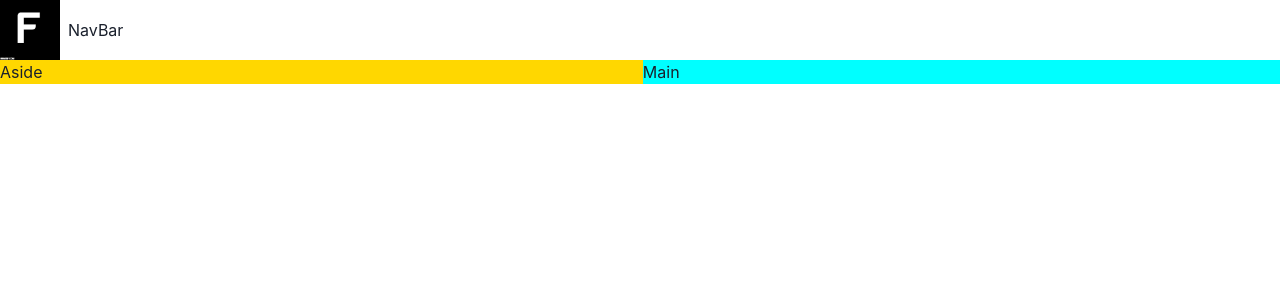
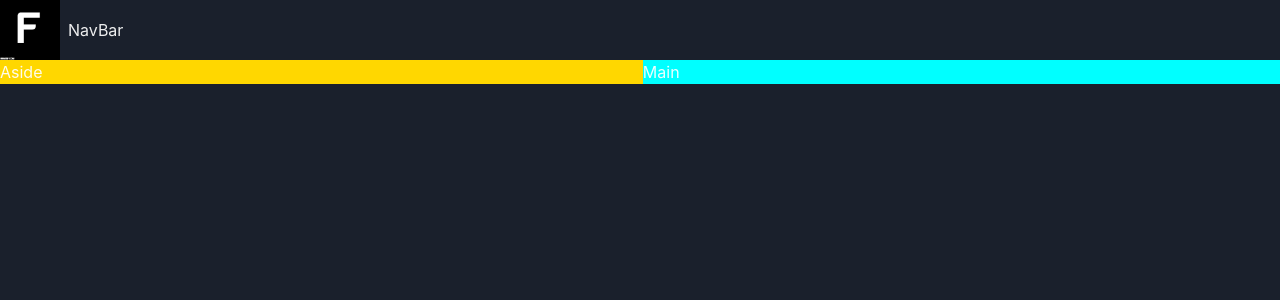
Before and after one commit to FabiansDock/Portfolio-Site, a React (Vite) app: page / in a window 1280 px wide. Shown: the top 300 px of the page. Built offline with nearby package versions, Linux system fonts and the light colour scheme.

Commit message:
Implement dark mode

```diff
--- a/src/main.tsx
+++ b/src/main.tsx
@@ -1,12 +1,14 @@
 import React from "react";
 import ReactDOM from "react-dom/client";
-import { ChakraProvider } from "@chakra-ui/react";
+import { ChakraProvider, ColorModeScript } from "@chakra-ui/react";
 import App from "./App.tsx";
 import "./index.css";
+import theme from "./theme.ts";
 
 ReactDOM.createRoot(document.getElementById("root")!).render(
   <React.StrictMode>
-    <ChakraProvider>
+    <ChakraProvider theme={theme}>
+      <ColorModeScript initialColorMode={theme.config.initialColorMode} />
       <App />
     </ChakraProvider>
   </React.StrictMode>
--- /dev/null
+++ b/src/theme.ts
@@ -0,0 +1,10 @@
+import { extendTheme, type ThemeConfig } from "@chakra-ui/react";
+
+const config: ThemeConfig = {
+  initialColorMode: "dark",
+  useSystemColorMode: false,
+};
+
+const theme = extendTheme({ config });
+
+export default theme;
```
